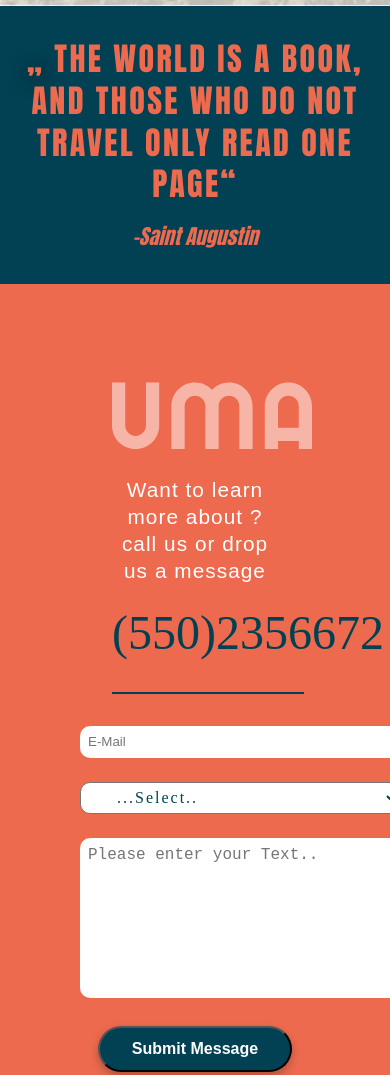
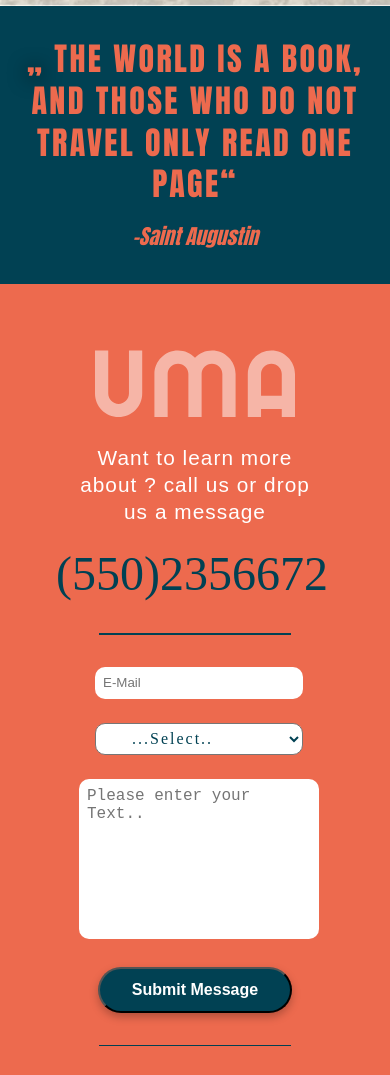
Before and after one commit to graeujer/uma, a plain HTML site: page index.html in a window 390 px wide. Shown: the part 6402-7477 px from the top of the page. Drawn offline with Linux system fonts and the light colour scheme.

Commit message:
Update main.css

```diff
--- a/css/main.css
+++ b/css/main.css
@@ -683,6 +683,12 @@ color:#ED6A4E;
 
 }
 
+@media(max-width:32rem){
+    .formular__input{
+       padding:2rem;
+    }
+}
+
 .formular__input-left{
     display:block;
     padding:2rem;
@@ -727,6 +733,13 @@ color:#ED6A4E;
 
 }
 
+@media(max-width:32rem){
+    .form__phone{
+        margin-left:-1.5rem;
+
+    }
+}
+
 input {
     appearance:none;
     -webkit-appearance:none;
@@ -739,6 +752,15 @@ input {
     outline:none;
     margin-left:auto;
     margin-right:auto;
+
+
+}
+
+@media(max-width:32rem){
+    input{
+        margin-left:0.5rem;
+        width:13rem;
+    }
 }
 
 input:focus[type=email]{
@@ -759,6 +781,13 @@ textarea{
     font-size:1rem;
 }
 
+@media(max-width:32rem){
+    textarea{
+        margin-left:0.5rem;
+        width:15rem;
+    }
+}
+
 textarea:focus{
     background-color:rgb(228, 215, 215);
     border:1px solid rgb(228, 215, 215);
@@ -775,6 +804,13 @@ select{
     padding-left:2rem;
     outline:none;
     background-color:white;
+}
+
+@media(max-width:32rem){
+    select{
+        margin-left:0.5rem;
+        width:13rem;
+    }
 }
 
 select:focus{
```
